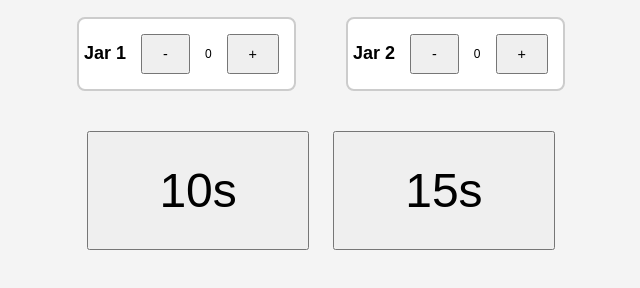
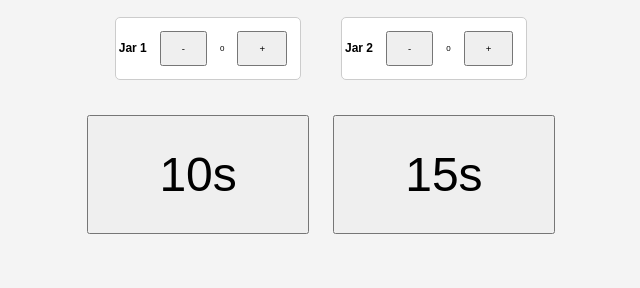
Before and after one commit to gwkeong/ITSFtimer, a plain HTML site: page index.html in a window 1280 px wide. Shown: the part 320-608 px from the top of the page, without its empty margins (319-959 px from the left). Drawn offline with Linux system fonts and the light colour scheme.

Commit message:
Update style.css

```diff
--- a/style.css
+++ b/style.css
@@ -36,8 +36,8 @@ h1 {
 .jar-counters {
     display: flex;
     justify-content: center;
-    gap: 50px; /* Adjusts spacing between jars */
-    margin: 20px 0;
+    gap: 40px; /* Adjusts spacing between jars */
+    margin: 15px 0;
     flex-wrap: wrap; /* Ensures responsiveness */
 }
 
@@ -45,11 +45,11 @@ h1 {
 .jar {
     display: flex;
     align-items: center;
-    gap: 5px; /* Adjusts spacing between buttons and count */
-    padding: 5px;
-    border: 2px solid #ccc;
-    border-radius: 8px;
-    font-size: 0.75em;
+    gap: 3px; /* Adjusts spacing between buttons and count */
+    padding: 3px;
+    border: 1px solid #ccc;
+    border-radius: 5px;
+    font-size: 0.5em;
     background: white;
     flex-direction: row; /* Ensures horizontal layout */
 }
@@ -64,7 +64,7 @@ button {
 
 /* Bottom Timer Buttons */
 .bottom-buttons {
-    margin-top: 30px;
+    margin-top: 25px;
 }
 
 .huge-button {
```
